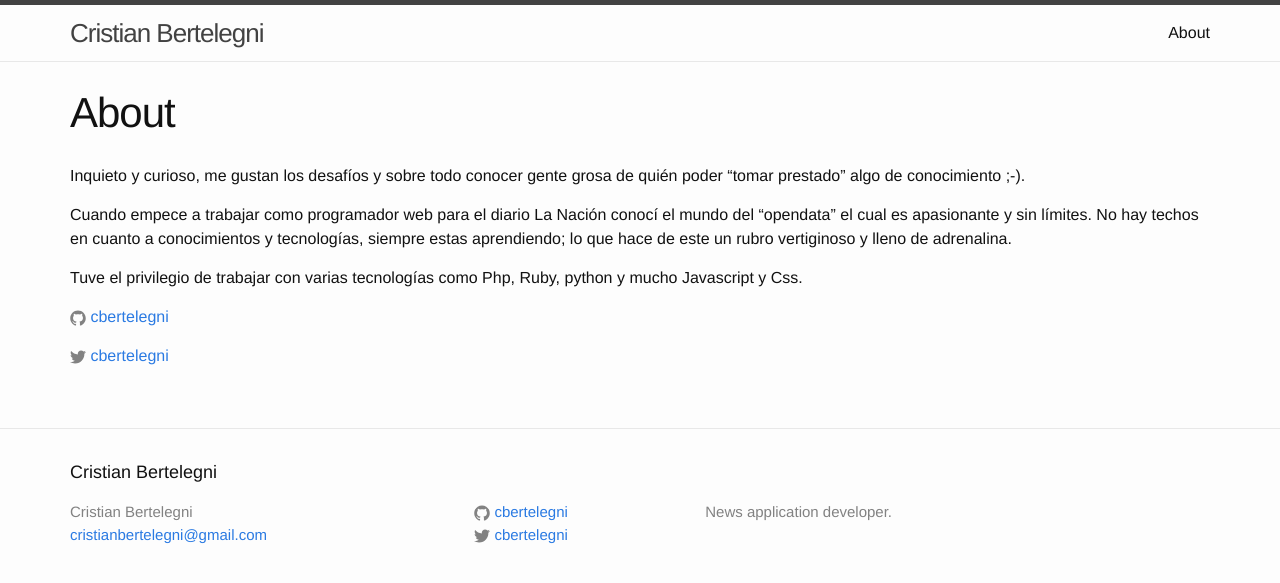
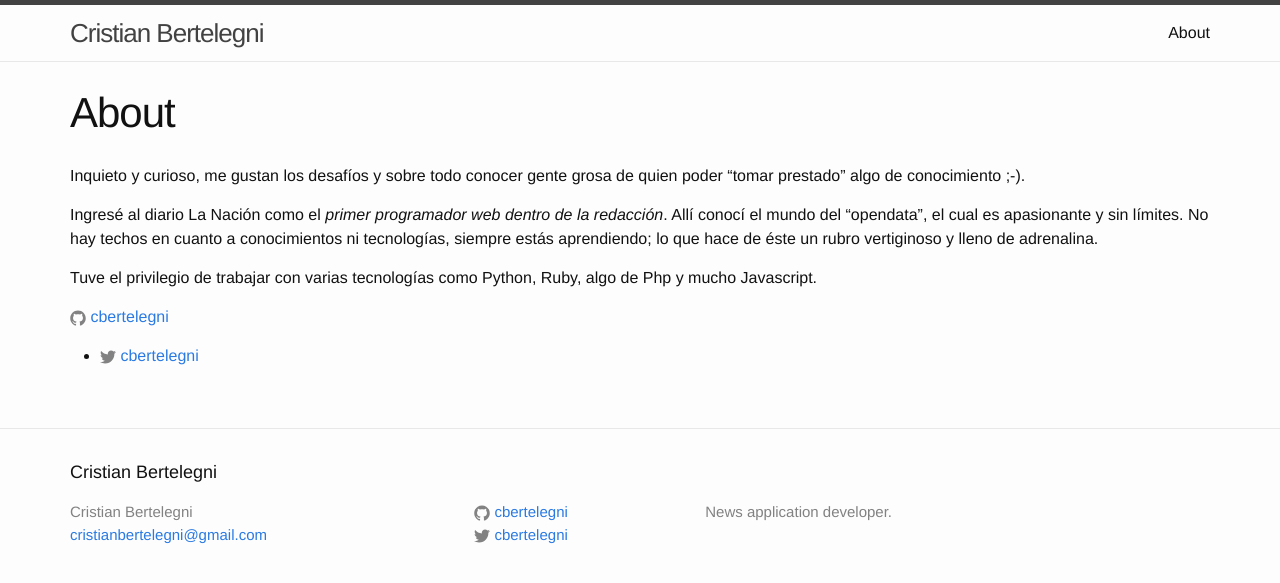
Before and after one commit to cbertelegni/cbertelegni, a Jekyll site: the page built from about.md, in a window 1280 px wide. Shown: the top 583 px of the page. Built offline with Jekyll 4.4.1, drawn with Linux system fonts in a browser that asks for light colours.

Commit message:
Update about.md

```diff
--- a/about.md
+++ b/about.md
@@ -5,11 +5,10 @@
 ---
 
 
-Inquieto y curioso, me gustan los desafíos y sobre todo conocer gente grosa de quién poder “tomar prestado” algo de conocimiento ;-).
+Inquieto y curioso, me gustan los desafíos y sobre todo conocer gente grosa de quien poder “tomar prestado” algo de conocimiento ;-).
 
-Cuando empece a trabajar como programador web para el diario La Nación conocí el mundo del “opendata” el cual es apasionante y sin límites. No hay techos en cuanto a conocimientos y tecnologías, siempre estas aprendiendo; lo que hace de este un rubro vertiginoso y lleno de adrenalina.
+Ingresé al diario La Nación como el _primer programador web dentro de la redacción_. Allí conocí el mundo del “opendata”, el cual es apasionante y sin límites. No hay techos en cuanto a conocimientos ni tecnologías, siempre estás aprendiendo; lo que hace de éste un rubro vertiginoso y lleno de adrenalina.
 
-Tuve el privilegio de trabajar con varias tecnologías como Php, Ruby, python y mucho Javascript y Css.
+Tuve el privilegio de trabajar con varias tecnologías como Python, Ruby, algo de Php y mucho Javascript.
 
-{% include icon-github.html username="cbertelegni" %}
-{% include icon-twitter.html username="cbertelegni" %}
+{% include icon-github.html username="cbertelegni" %} - {% include icon-twitter.html username="cbertelegni" %}
```
